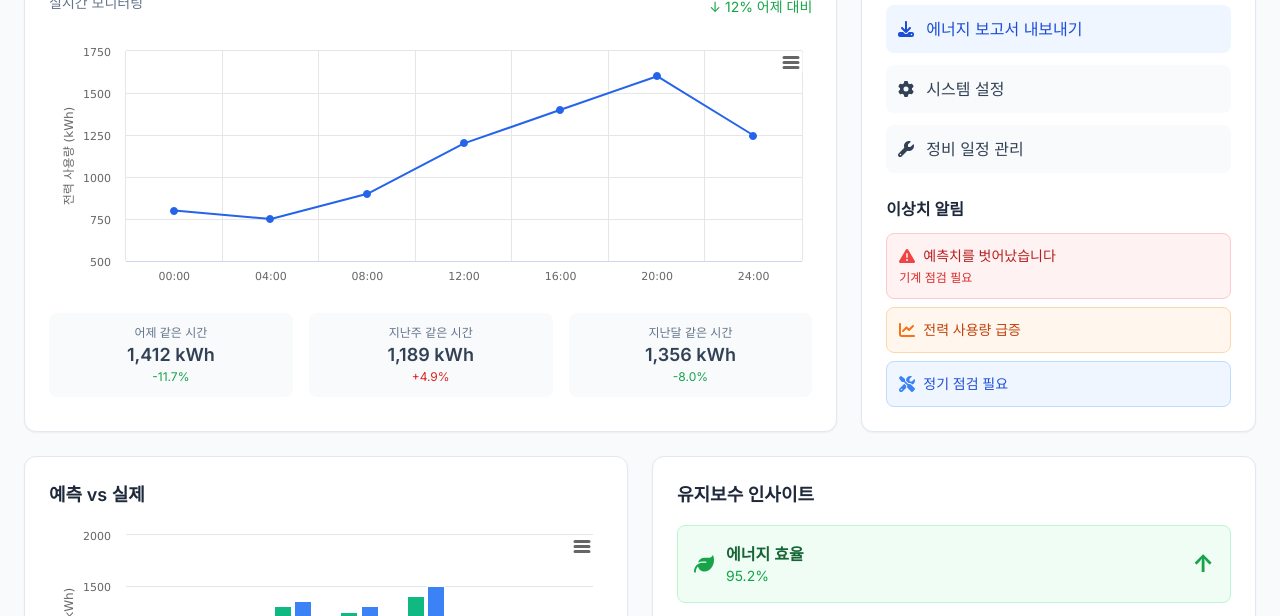
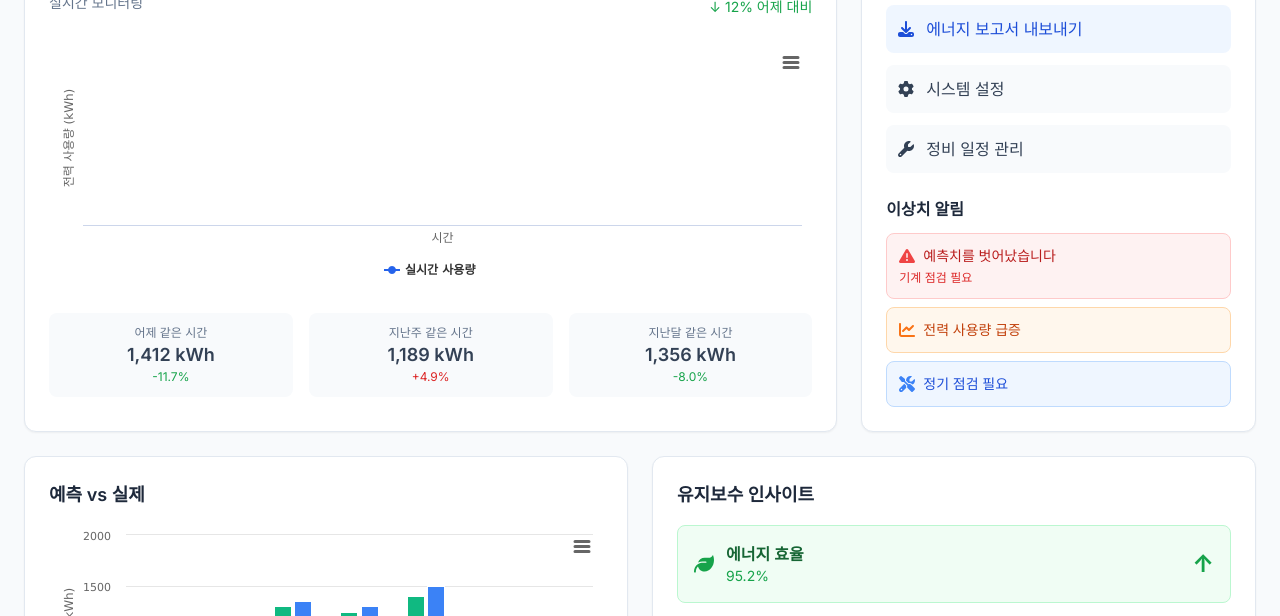
Before and after one commit to janguzin/AI-dashboard, a plain HTML site: page frontend/index.html in a window 1280 px wide. Shown: the part 169-785 px from the top of the page. Drawn offline with nearby package versions, Linux system fonts and the light colour scheme; no server answers.

Commit message:
Fix: 실시간으로 그래프에 난수 찍힘

```diff
--- a/frontend/index.html
+++ b/frontend/index.html
@@ -292,9 +292,11 @@ Highcharts.chart('historical-chart', {
 </script>
 
 <script src="https://cdn.socket.io/4.5.4/socket.io.min.js"></script>
+<script src="https://code.highcharts.com/highcharts.js"></script>
 <script src="./js/app.js"></script>
 
 
 
 
+
 </body></html>
--- a/frontend/js/app.js
+++ b/frontend/js/app.js
@@ -1,24 +1,27 @@
-// 서버와 WebSocket 연결
+// 서버와 연결
 const socket = io("http://localhost:4000");
 
-// 정상 데이터 수신
-socket.on("data", (res) => {
-  console.log("📊 현재 전력 사용량:", res.usage);
-  // 차트 업데이트 로직 연결 가능
+// Highcharts 차트 초기화
+const chart = Highcharts.chart("realtime-chart", {
+  chart: { type: "line", backgroundColor: "transparent" },
+  title: { text: null },
+  credits: { enabled: false },
+  xAxis: {
+    categories: [],
+    title: { text: "시간" }
+  },
+  yAxis: {
+    title: { text: "전력 사용량 (kWh)" }
+  },
+  series: [{
+    name: "실시간 사용량",
+    data: [],
+    color: "#2563eb"
+  }]
 });
 
-// 예측 초과 알림 수신
-socket.on("alert", (res) => {
-  console.log("🚨 알림:", res.message);
-  showPopup(res.message);
-});
-
-// 팝업 띄우기 함수
+// 팝업 함수
 function showPopup(message) {
-  // 간단하게 alert() 사용
-  // alert(message);
-
-  // Tailwind 모달 형식으로 커스텀 UI 가능
   const popup = document.createElement("div");
   popup.className =
     "fixed top-5 right-5 bg-red-600 text-white p-4 rounded-lg shadow-lg z-50";
@@ -26,5 +29,21 @@ function showPopup(message) {
 
   document.body.appendChild(popup);
 
-  setTimeout(() => popup.remove(), 5000); // 5초 후 사라짐
+  setTimeout(() => popup.remove(), 5000);
 }
+
+// 소켓 이벤트: 데이터 수신
+socket.on("data", (res) => {
+  console.log("📊 현재 전력 사용량:", res.usage);
+
+  const x = new Date().toLocaleTimeString(); // 시간 라벨
+  const y = res.usage;
+
+  // 차트 업데이트 (최대 20개까지만 유지)
+  chart.series[0].addPoint([x, y], true, chart.series[0].data.length >= 20);
+
+  // 예측 기준 초과 → 팝업
+  if (y > 1300) {
+    showPopup(`⚠️ 예측치를 초과했습니다 (${y} kWh)`);
+  }
+});
```
